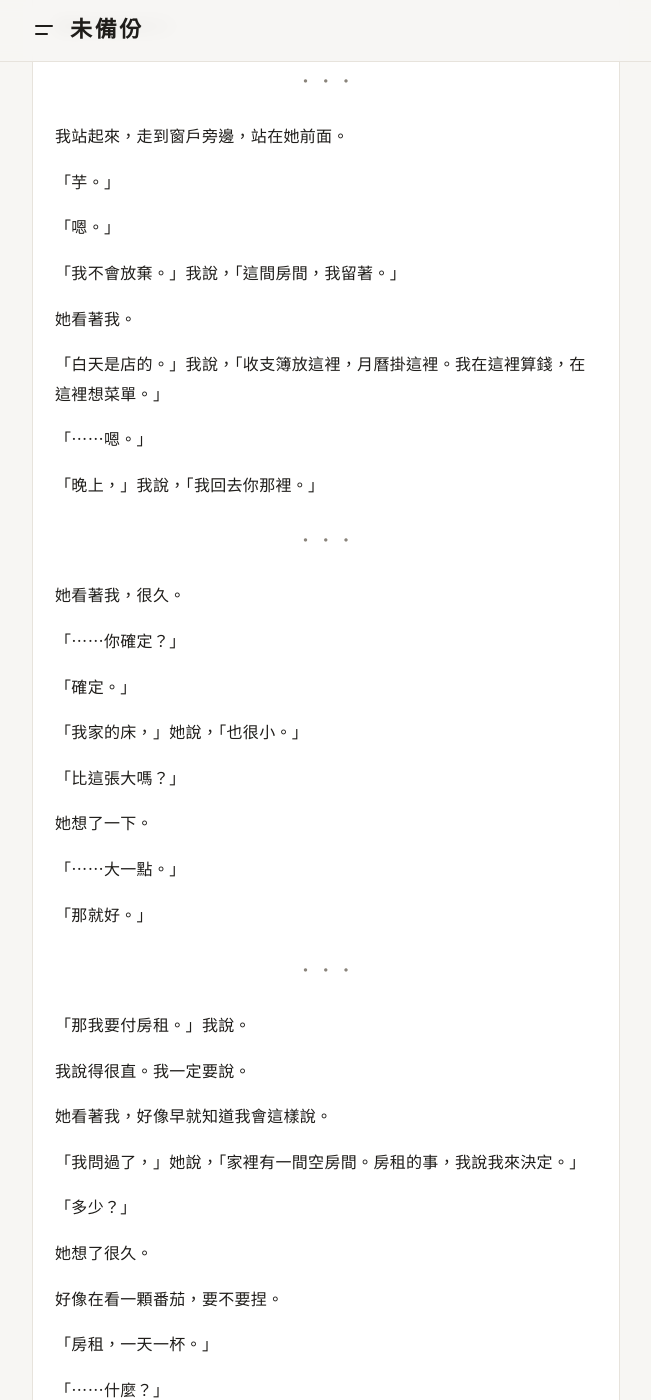
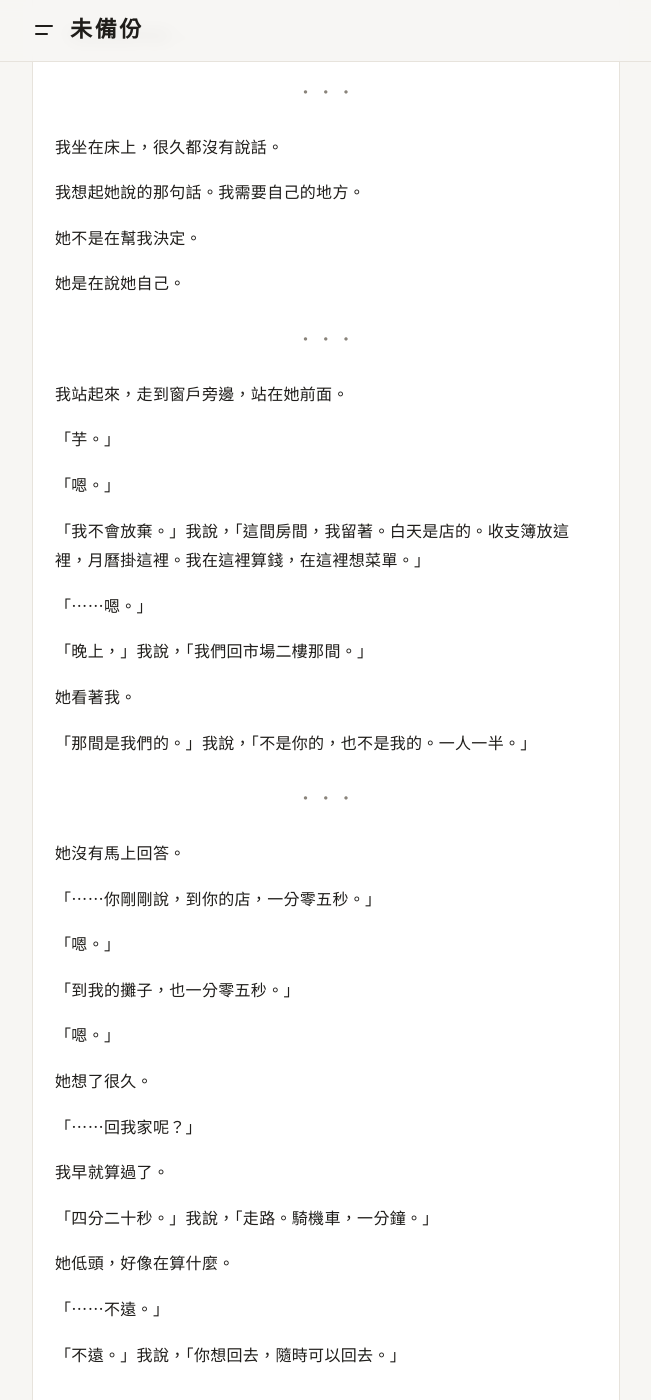
Before and after one commit to Sierra2121/weibeifen, a Jekyll site: the page built from _posts/2026-09-19-yang09.md, in a window 1280 px wide and 1400 px high, scrolled down 5804 px. Shown: the whole window, without its empty margins (314-965 px from the left). Built offline with Jekyll 4.4.1, drawn with Linux system fonts in a browser that asks for light colours; some of the changed text lies outside the part shown.

Commit message:
看天 番外九、十：兩人一起搬到市場二樓的一房一廳
Co-Authored-By: Claude Opus 5.5 <noreply@anthropic.com>
Claude-Session: https://claude.ai/code/session_01VPttWSLUjSGooQnZzfekUY

```diff
--- a/_posts/2026-09-19-yang09.md
+++ b/_posts/2026-09-19-yang09.md
@@ -123,6 +123,12 @@ date: 2026-09-19 22:06:00 +0800
 
 我想，如果住在一起，就不用算這個了。
 
+我已經去看過了。市場二樓，阿桑水果攤上面，有一間在出租。一房一廳，有一個小廚房，窗戶對著市場的雨棚。
+
+從那裡走到我的店，一分零五秒。走到她的攤子，也是一分零五秒。
+
+剛好在中間。
+
 ***
 
 她把碗放下。
@@ -205,6 +211,10 @@ date: 2026-09-19 22:06:00 +0800
 
 「我就沒有去。」
 
+她看著窗外的雨。
+
+「我三十二年，」她說，「沒有離開過那個家。」
+
 ***
 
 雨聲很大。
@@ -245,49 +255,71 @@ date: 2026-09-19 22:06:00 +0800
 
 「嗯。」
 
-「我不會放棄。」我說，「這間房間，我留著。」
+「我不會放棄。」我說，「這間房間，我留著。白天是店的。收支簿放這裡，月曆掛這裡。我在這裡算錢，在這裡想菜單。」
+
+「⋯⋯嗯。」
+
+「晚上，」我說，「我們回市場二樓那間。」
 
 她看著我。
 
-「白天是店的。」我說，「收支簿放這裡，月曆掛這裡。我在這裡算錢，在這裡想菜單。」
+「那間是我們的。」我說，「不是你的，也不是我的。一人一半。」
+
+***
+
+她沒有馬上回答。
+
+「⋯⋯你剛剛說，到你的店，一分零五秒。」
+
+「嗯。」
+
+「到我的攤子，也一分零五秒。」
+
+「嗯。」
+
+她想了很久。
+
+「⋯⋯回我家呢？」
+
+我早就算過了。
+
+「四分二十秒。」我說，「走路。騎機車，一分鐘。」
+
+她低頭，好像在算什麼。
+
+「⋯⋯不遠。」
+
+「不遠。」我說，「你想回去，隨時可以回去。」
+
+***
+
+她抬頭看我。
+
+「你連這個都算了。」
+
+「我都算了。」我說，「你家門口那個紅色鐵門，到市場二樓的樓梯口，四分二十秒。我走了三次。」
+
+她看著我，眼睛又紅了。
+
+這次不是因為難過。
+
+***
+
+「房租，」我說，「一人一半。」
 
 「⋯⋯嗯。」
 
-「晚上，」我說，「我回去你那裡。」
-
-***
-
-她看著我，很久。
-
-「⋯⋯你確定？」
-
-「確定。」
-
-「我家的床，」她說，「也很小。」
-
-「比這張大嗎？」
-
-她想了一下。
-
-「⋯⋯大一點。」
-
-「那就好。」
-
-***
-
-「那我要付房租。」我說。
-
-我說得很直。我一定要說。
+「我想多付一點。」我說，「是我先說要住的。」
 
 她看著我，好像早就知道我會這樣說。
-
-「我問過了，」她說，「家裡有一間空房間。房租的事，我說我來決定。」
-
-「多少？」
 
 她想了很久。
 
 好像在看一顆番茄，要不要捏。
+
+「一人一半。」她說，「你多付的，換成別的。」
+
+「換成什麼？」
 
 「房租，一天一杯。」
 
@@ -335,7 +367,7 @@ date: 2026-09-19 22:06:00 +0800
 
 她大學考上台北，沒有去。（她說她沒有後悔）
 
-搬家：下個禮拜。
+搬家：下個禮拜。市場二樓，一房一廳。
 
 房租：1天1杯（熱的，不要糖）。
 
@@ -349,6 +381,6 @@ date: 2026-09-19 22:06:00 +0800
 
 我想了一下，在收支簿最後一頁寫：
 
-紅色鐵門，第1天：下個禮拜。
+市場二樓，第1天：下個禮拜。
 
 從那天開始，我要再數一次。
```
Also changed, not shown: _posts/2027-03-12-yang10.md (+7 -7 lines).
